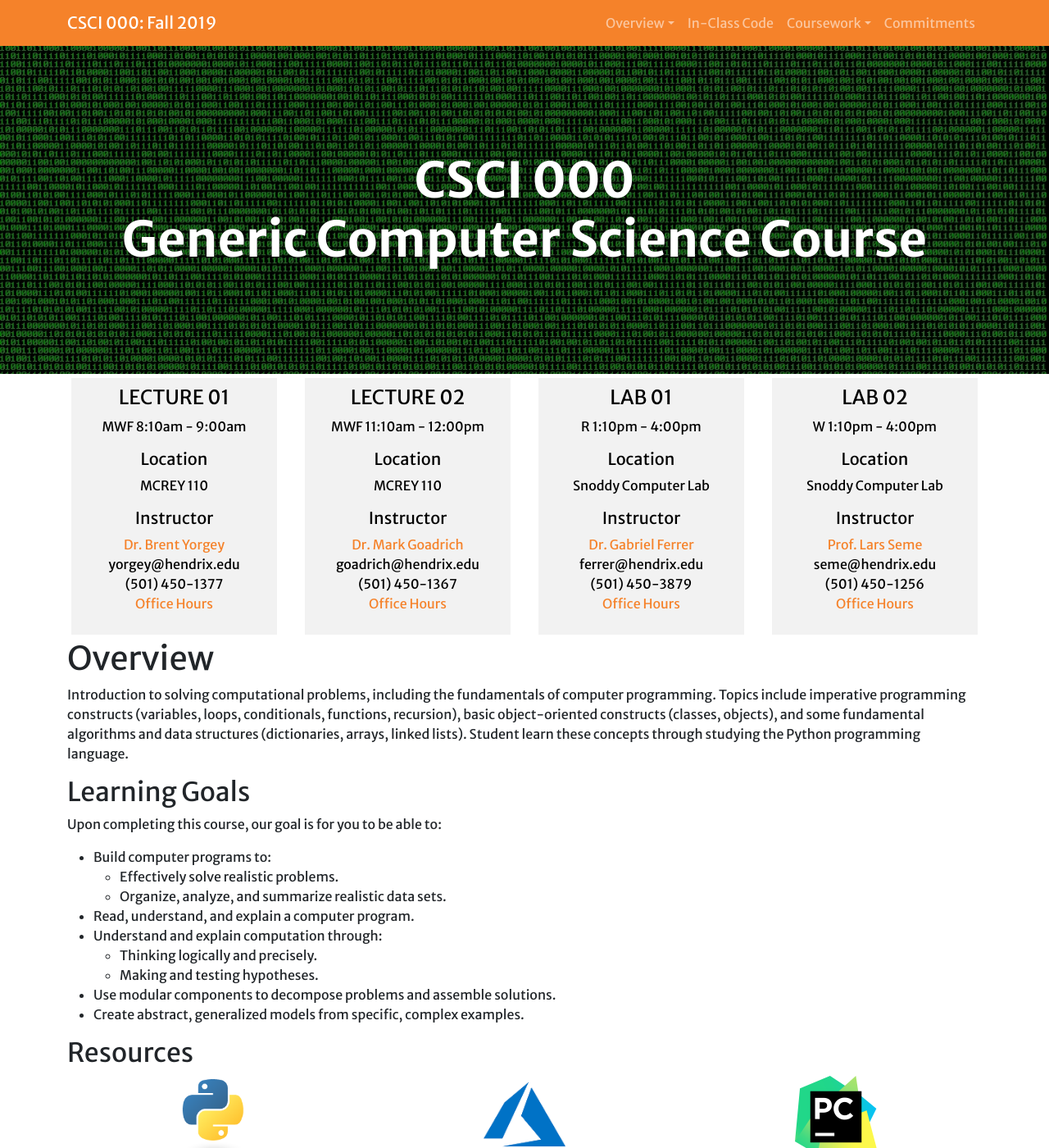
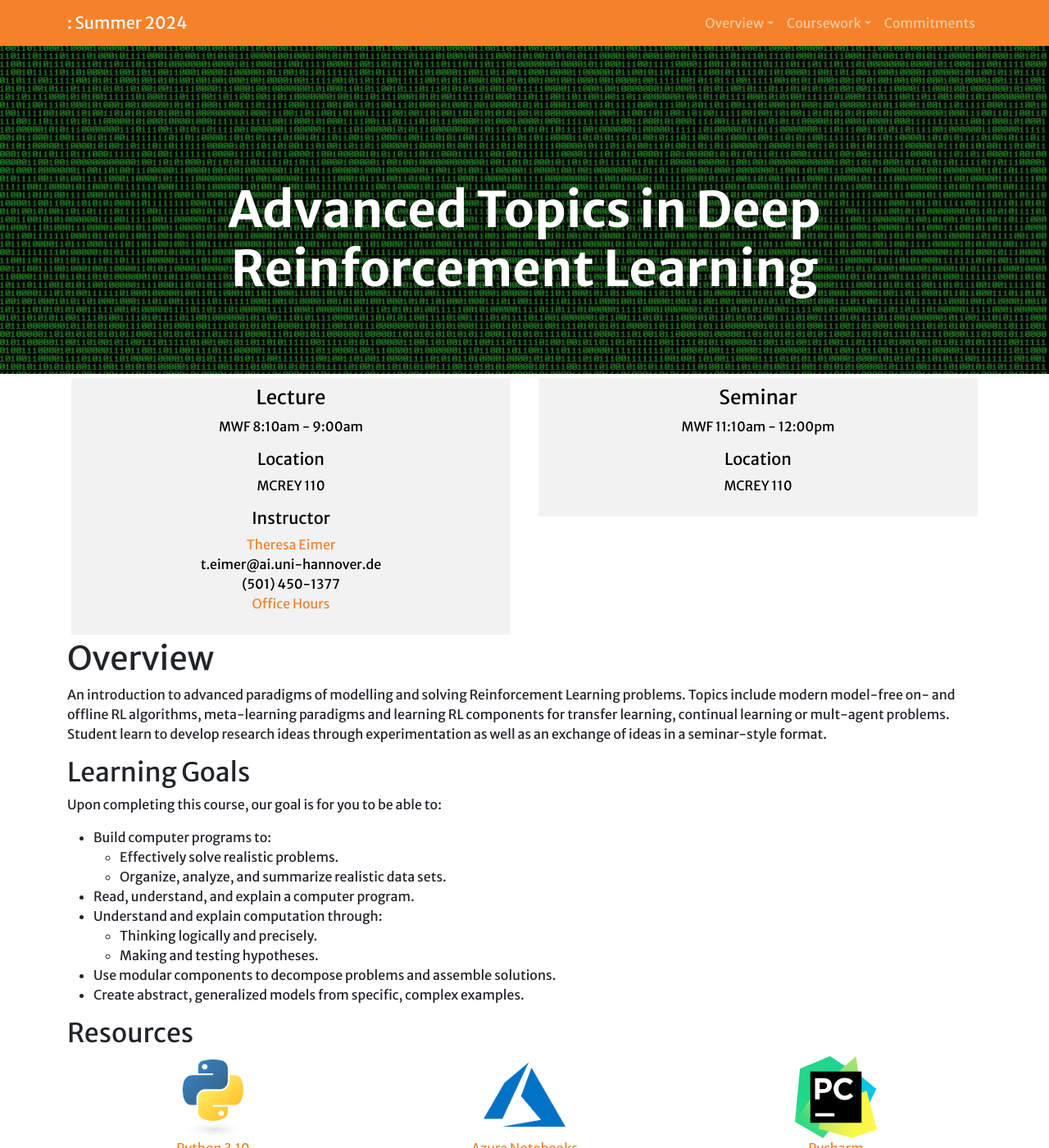
Before and after one commit to automl-edu/advanced-topics-in-deep-rl, a Jekyll site: the page built from index.md, in a window 1280 px wide and 1400 px high. Shown: the whole window at 82% size. Built offline with Jekyll 4.4.1, drawn with Linux system fonts in a browser that asks for light colours; a script that is not in the unit is left out; our own code applies the rules of GitHub Pages for plain Markdown files.

Commit message:
First changes

```diff
--- a/_config.yml
+++ b/_config.yml
@@ -14,19 +14,16 @@
 # You can create any custom variable you would like, and they will be accessible
 # in the templates via {{ site.myvariable }}.
 description: >- # this means to ignore newlines until "baseurl:"
-  Introduction to solving computational problems, including the fundamentals
-  of computer programming. Topics include imperative programming constructs
-  (variables, loops, conditionals, functions, recursion), basic
-  object-oriented constructs (classes, objects), and some fundamental
-  algorithms and data structures (dictionaries, arrays, linked lists).
-  Student learn these concepts through studying the Python programming
-  language.
+  An introduction to advanced paradigms of modelling and solving Reinforcement Learning problems.
+  Topics include modern model-free on- and offline RL algorithms,
+  meta-learning paradigms and learning RL components for transfer learning, continual learning or mult-agent problems.
+  Student learn to develop research ideas through experimentation as well as an exchange of ideas in a seminar-style format.
 baseurl: "/csci000" # the subpath of your site, e.g. /blog
 url: "" # the base hostname & protocol for your site, e.g. http://example.com
 
-number: CSCI 000
-title: Generic Computer Science Course
-semester: Fall 2019
+#number: CSCI 000
+title: Advanced Topics in Deep Reinforcement Learning
+semester: Summer 2024
 
 navigation:
   - title: Overview
@@ -37,69 +34,43 @@ navigation:
         url: '#goals'
       - page: Resources
         url: '#resources'
-  - page: In-Class Code
-    url: '#inclasscode'
   - title: Coursework
     subfolderitems:
-      - page: Homework and Quizzes
-        url: '#hwqz'
-      - page: Labs
-        url: '#labs'
-      - page: Projects
-        url: '#projects'
-      - page: Exams
-        url: '#exams'
-      - page: Scale
-        url: '#scale'
+      - page: Quizzes
+        url: '#quizzes'
+      - page: Seminar
+        url: '#seminar'
+      - page: Exam
+        url: '#exam'
   - page: Commitments
     url: '#commitments'
 
 instructors:
-  - id: yorgey
-    name: Dr. Brent Yorgey
-    email: yorgey@hendrix.edu
+  - id: theeimer
+    name: Theresa Eimer
+    email: t.eimer@ai.uni-hannover.de
     web: http://ozark.hendrix.edu/~yorgey
     phone: (501) 450-1377
     officehours: https://byorgey.youcanbook.me
-  - id: goadrich
-    name: Dr. Mark Goadrich
-    email: goadrich@hendrix.edu
+  - id: adi
+    name: Aditya Mohan
+    email: a.mohan@ai.uni-hannover.de
     web: http://mark.goadrich.com
     phone: (501) 450-1367
     officehours: http://mark.goadrich.com/schedule.html
-  - id: ferrer
-    name: Dr. Gabriel Ferrer
-    email: ferrer@hendrix.edu
-    web: http://ozark.hendrix.edu/~ferrer
-    phone: (501) 450-3879
-    officehours: https://drferrer.youcanbook.me/
-  - id: seme
-    name: Prof. Lars Seme
-    email: seme@hendrix.edu
-    web: https://www.hendrix.edu/mathcs/profile.aspx?id=70795
-    phone: (501) 450-1256
-    officehours: ???
 
 offerings:
-  - name: LECTURE 01
+  - name: Lecture
     loc: MCREY 110
     time: MWF 8:10am - 9:00am
-    instructor: yorgey
-  - name: LECTURE 02
+    instructor: theeimer
+  - name: Seminar
     loc: MCREY 110
     time: MWF 11:10am - 12:00pm
-    instructor: goadrich
-  - name: LAB 01
-    loc: Snoddy Computer Lab
-    time: R 1:10pm - 4:00pm
-    instructor: ferrer
-  - name: LAB 02
-    loc: Snoddy Computer Lab
-    time: W 1:10pm - 4:00pm
-    instructor: seme
+    instructor: aditys
 
 resources:
-  - name: Python 3
+  - name: Python 3.10
     image: assets/images/pythonlogo.png
     url: http://python.org
   - name: Azure Notebooks
```
